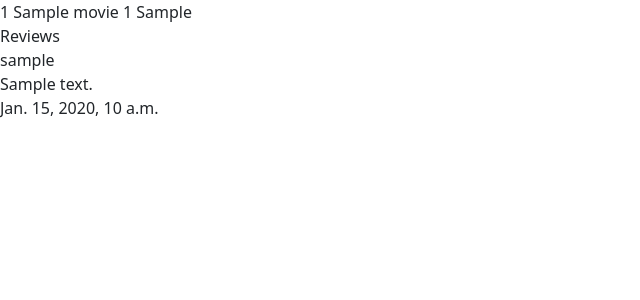
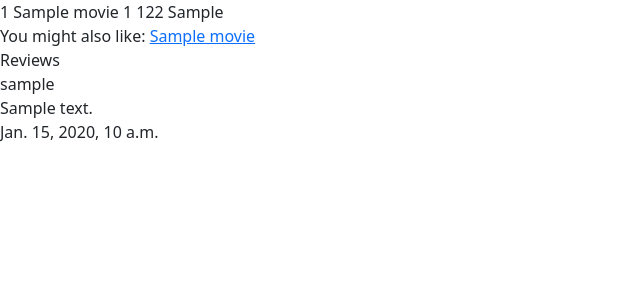
Before and after one commit to animeshrisal/bim-6th-sem-section-a, a Django app: page /movies/1/ in a window 1280 px wide. Shown: the part 24-324 px from the top of the page, without its empty margins (0-640 px from the left). Run offline with Django 4.2, Linux system fonts and the light colour scheme; tables that the repository leaves empty hold one stand-in row (values such as "Sample post"); some libraries are stand-ins or nearby versions.

Commit message:
Ad ml part

```diff
--- a/app/forms.py
+++ b/app/forms.py
@@ -1,5 +1,6 @@
 from django import forms
-from .models import Movie, Review
+from .models import Movie, Review, User
+from django.contrib.auth.forms import UserCreationForm
 
 class MovieForm(forms.ModelForm):
     class Meta:
@@ -13,3 +14,19 @@ class ReviewForm(forms.ModelForm):
 
 class UploadForm(forms.Form):
     file = forms.FileField()
+
+class UserCreationForm(UserCreationForm):
+    email = forms.EmailField(required=True)
+
+    class Meta:
+        model = User
+        fields = ("username", "email", "password1", "password2")
+
+    def save(self, commit=True):
+        user = super(UserCreationForm, self).save(commit=False)
+        user.email = self.cleaned_data['email']
+
+        if commit:
+            user.save()
+
+        return user
--- /dev/null
+++ b/app/ml.py
@@ -0,0 +1,44 @@
+import pandas as pd
+from sklearn.feature_extraction.text import CountVectorizer
+from sklearn.metrics.pairwise import cosine_similarity
+from .models import Movie
+
+def combined_feature(row):
+    return row['genres'] + " " + row['keywords'] + " " + row['tagline'] + " " + row['cast'] + " " + row['director'] + " " + row['overview']
+
+def get_id_from_index(df, index):
+    return df[df.index == index]["id"].values[0]
+
+def get_index_from_id(df, id):
+    return df[df.id == id].index.values[0]
+
+def get_recommendation_for_movie(movie_id):
+
+    df = pd.DataFrame(list(Movie.objects.all().values()))
+    features = ['keywords', 'cast', 'genres', 'director', 'overview', 'tagline']
+    for feature in features:
+        df[feature] = df[feature].fillna('')
+
+    df["combined_features"] = df.apply(combined_feature, axis=1)
+
+    cv = CountVectorizer()
+    count_matrix = cv.fit_transform(df["combined_features"])
+    cosine_sim = cosine_similarity(count_matrix)
+
+    id = get_index_from_id(df, movie_id)
+
+    similar_movies = list(enumerate(cosine_sim[id]))
+
+    sorted_similar_movies = sorted(
+        similar_movies, key=lambda x: x[1], reverse=True)
+
+    i = 0
+    movie_ids = []
+    for movie in sorted_similar_movies:
+        i = i + 1
+        movie_ids.append(get_id_from_index(df, movie[0]))
+
+        if i > 15:
+            break
+
+    return movie_ids
--- a/app/models.py
+++ b/app/models.py
@@ -13,8 +13,16 @@ class Movie(models.Model):
     director = models.CharField(max_length=100, blank=True, null=True)
     favorite = models.ManyToManyField(User, related_name='favorite')
 
+    def get_yen(self):
+        return self.budget * 122
+
     def __str__(self):
         return self.title
+
+class MovieVisitLog(models.Model):
+    user = models.ForeignKey(User, on_delete=models.CASCADE)
+    movie = models.ForeignKey(Movie, on_delete=models.CASCADE)
+    visited_on = models.DateTimeField(auto_now=True)
 
 class Review(models.Model):
     review = models.CharField(max_length=200)
--- /dev/null
+++ b/app/templatetags/custom_tags.py
@@ -0,0 +1,8 @@
+from django import template
+
+register = template.Library()
+
+def get_yen(movie):
+    return movie.get_yen()
+
+register.filter('yen_equivalent', get_yen)
--- a/app/urls.py
+++ b/app/urls.py
@@ -6,6 +6,7 @@ urlpatterns = [
     path('about/', views.about),
     path('number/<int:id>/', views.number),
     path('movies/<int:id>/', views.get_movie),
+    # path('movies/<int:movie_id>/reviews', views.movie_reviews()),
     path('movies/page/<int:page_number>/', views.get_movies),
     path('post_movie/', views.post_movie),
     path('update_movie/<int:id>/', views.update_movie),
@@ -22,5 +23,8 @@ urlpatterns = [
     path('user_favorites/',
             views.get_user_favorites,
             name="Get User Favorites"),
-    path('upload_dataset/', views.upload_dataset, name="Upload dataset"),
+    path('upload_dataset/',
+                views.upload_dataset,
+                name="Upload dataset"),
+    path('search_movies/', views.search_movies)
 ]
--- a/app/views.py
+++ b/app/views.py
@@ -1,11 +1,13 @@
 from django.http import HttpResponse
 from django.shortcuts import redirect, render
 
-from django.contrib.auth.forms import AuthenticationForm, UserCreationForm
+from django.contrib.auth.forms import AuthenticationForm
 from django.contrib.auth import authenticate, login, logout
 
-from .forms import MovieForm, ReviewForm, UploadForm
-from .models import Movie, Review
+from app.ml import get_recommendation_for_movie
+
+from .forms import MovieForm, ReviewForm, UploadForm, UserCreationForm
+from .models import Movie, MovieVisitLog, Review
 from django.db import transaction
 import pandas as pd
 
@@ -23,6 +25,9 @@ def get_movie(request, id):
                 review.save()
 
         movie = Movie.objects.get(pk=id)
+        movie_ids = get_recommendation_for_movie(id)
+
+        recommended_movies = Movie.objects.filter(id__in=movie_ids)
 
         reviews = Review.objects.filter(
             movie=movie
@@ -31,6 +36,7 @@ def get_movie(request, id):
         return render(request, 'movie.html', {'movie': movie,
             'reviews': reviews,
             'review_form': review_form,
+            'recommended_movies': recommended_movies
             })
 
     except Movie.DoesNotExist:
@@ -105,7 +111,6 @@ def update_movie(request, id):
         if movie_form.is_valid():
             movie_form.save()
             return redirect('/movies/{}'.format(id))
-
 
     movie_form = MovieForm(instance=movie)
 
@@ -200,3 +205,11 @@ def upload_dataset(request):
 
     return render(request, 'upload_dataset.html',
     {'form': file_form, 'error_messages': error_messages})
+
+def search_movies(request):
+    search_term = request.GET.get('search', '')
+    if search_term != '':
+        movies = Movie.objects.filter(title__contains=search_term)
+    else:
+        movies = []
+    return render(request, 'search.html', {'movies': movies, 'search_term': search_term})
--- a/demo/settings.py
+++ b/demo/settings.py
@@ -130,3 +130,6 @@ STATIC_ROOT = os.path.join(BASE_DIR, 'staticfiles')
 # https://docs.djangoproject.com/en/4.0/ref/settings/#default-auto-field
 
 DEFAULT_AUTO_FIELD = 'django.db.models.BigAutoField'
+
+
+# AUTH_USER_MODEL = 'app.User'
--- a/templates/movie.html
+++ b/templates/movie.html
@@ -1,8 +1,10 @@
 {% extends 'base.html' %}
+{% load custom_tags %}
 {% block content %}
     {{movie.id}}
     {{movie.title}}
     {{movie.budget}}
+    {{movie | yen_equivalent}}
     {{movie.genres}}
 
     {% if request.user.is_authenticated %}
@@ -27,6 +29,13 @@
         </form>
     {% endif %}
     <div>
+        You might also like:
+        {% for movie in recommended_movies %}
+            <a href = "/movies/{{movie.id}}">{{ movie.title }}</a>
+        {% endfor %}
+
+    </div>
+    <div>
         Reviews
         {% for review in reviews %}
         <div>
--- a/templates/upload_dataset.html
+++ b/templates/upload_dataset.html
@@ -3,7 +3,10 @@
     {% if error_messages %}
         {{ error_messages.error }}
     {% endif %}
-    <form enctype="multipart/form-data" action="/upload_dataset/" method="POST" >
+    <form enctype="multipart/form-data"
+        action="/upload_dataset/"
+        method="POST" >
+
         {% csrf_token %}
         {{ form.as_p }}
         <input type="submit" value="submit" />
```
Also changed, not shown: templates/search.html (added, +24 -0 lines), app/migrations/0006_movievisitlog.py (added), app/migrations/0007_user.py (added), app/migrations/0008_delete_user.py (added), app/templatetags/__init__.py (added).
